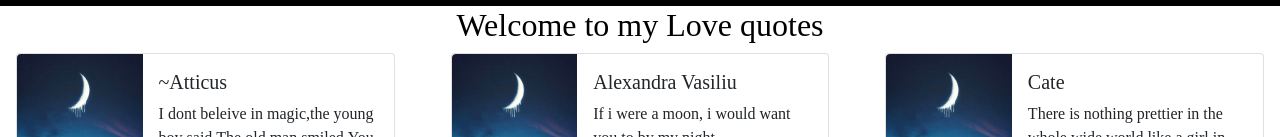
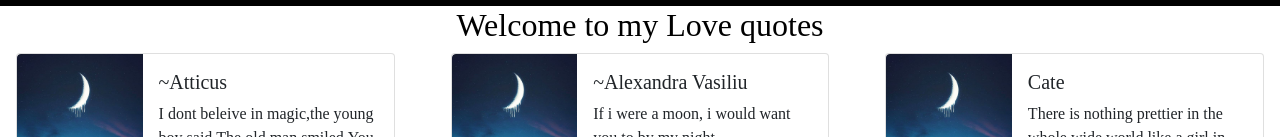
Before and after one commit to nancymukuiya14/Quotes, an Angular app: page / in a window 1280 px wide. Shown: the part 663-800 px from the top of the page. Built offline with nearby package versions, Linux system fonts and the light colour scheme; a web font is replaced by a local one.

Commit message:
add a form in the form component

```diff
--- a/src/app/sample-quotes/sample-quotes.component.ts
+++ b/src/app/sample-quotes/sample-quotes.component.ts
@@ -10,7 +10,7 @@ export class SampleQuotesComponent implements OnInit {
 
   quotes: Lovequotes[]= [
     new Lovequotes(1, 'I dont beleive in magic,the young boy said.The old man smiled,You will when you see her', '~Atticus',new Date('2021,8,21'),0,0),
-    new Lovequotes(3, 'If i were a moon, i would want you to by my night',  'Alexandra Vasiliu',new Date('2021,8,16'),0,0),
+    new Lovequotes(3, 'If i were a moon, i would want you to by my night',  '~Alexandra Vasiliu',new Date('2021,8,16'),0,0),
     new Lovequotes(4,
       'There is nothing prettier in the whole wide world like a girl in love with every breath she takes','Cate',new Date('2021,8,16'),0,0)
 
```
